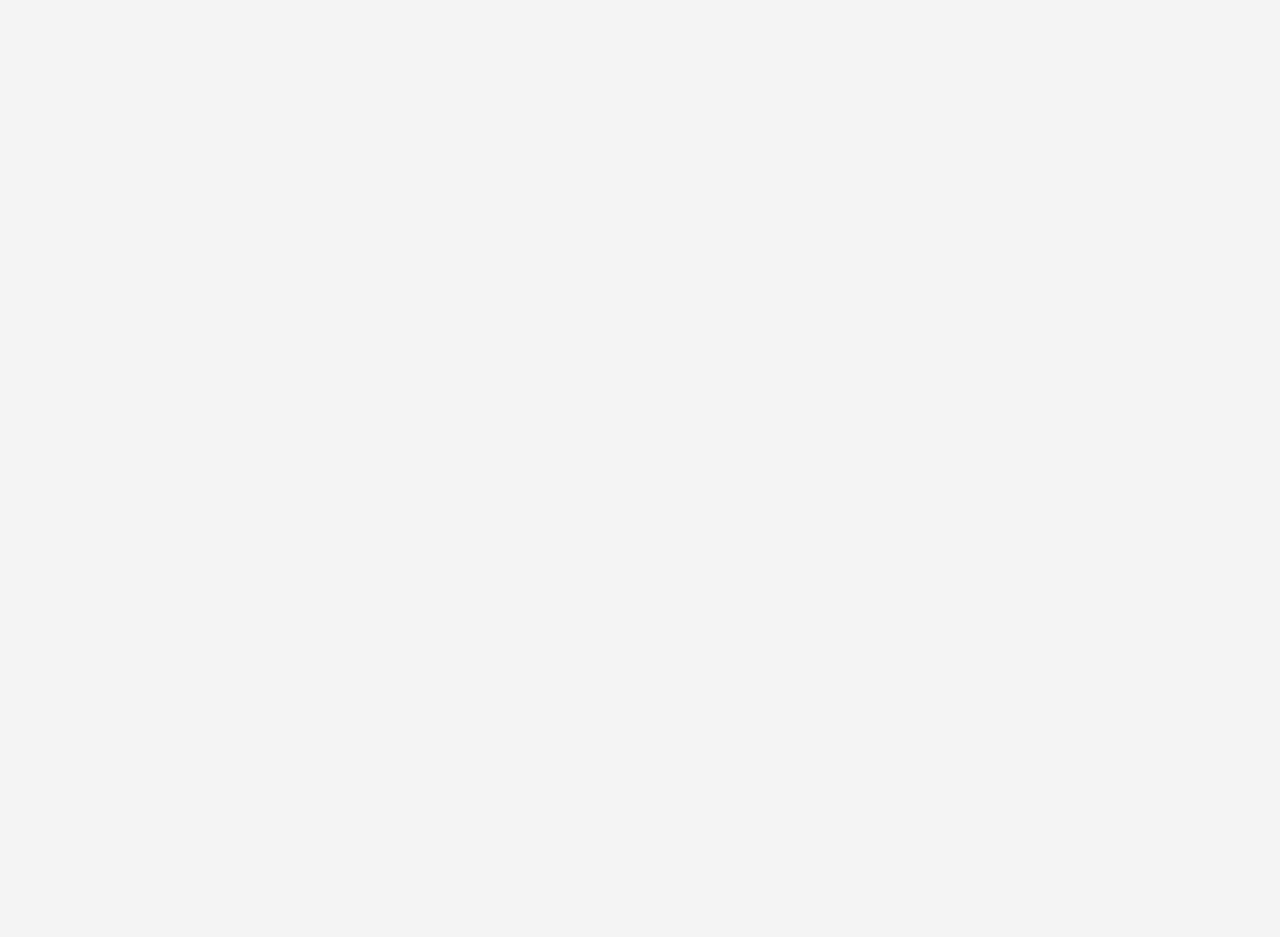
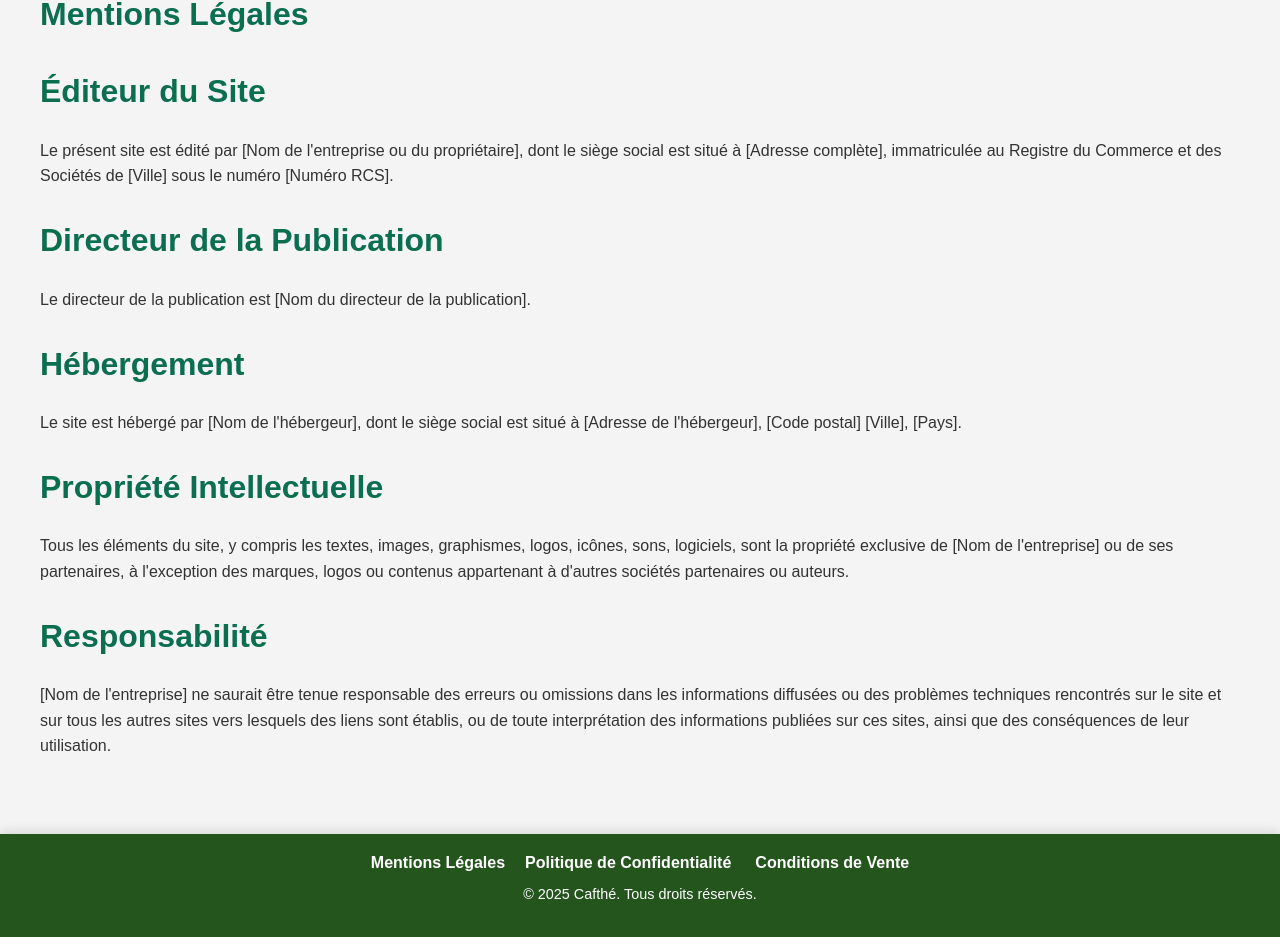
Before and after one commit to louisdev92/cafthereact, a React (Create React App) app: page /mentions-legales in a window 1280 px wide. Before the commit this address had no page. Shown: the part 312-1249 px from the top of the page. Before the commit the page ends 800 px from the top, so only its background shows below. Built offline with nearby package versions, Linux system fonts and the light colour scheme.

Commit message:
Commit general

```diff
--- a/public/index.html
+++ b/public/index.html
@@ -2,7 +2,7 @@
 <html lang="en">
   <head>
     <meta charset="utf-8" />
-    <link rel="icon" href="%PUBLIC_URL%/favicon.ico" />
+    <link rel="icon" href="%PUBLIC_URL%/img/favicon.ico" />
     <meta name="viewport" content="width=device-width, initial-scale=1" />
     <meta name="theme-color" content="#000000" />
     <meta
--- a/src/App.js
+++ b/src/App.js
@@ -9,6 +9,7 @@ import Login from "./pages/Login";
 import Connaitre from "./pages/Connaitre";
 import Contact from "./pages/Contact";
 import ScrollToTopButton from './components/ScrollToTopButton';
+import LegalNotice from "./pages/LegalNotice";
 
 function App() {
   return (
@@ -22,6 +23,7 @@ function App() {
                       <Route path="/produits" element={<Produit />} />
                       <Route path="/connaitre" element={<Connaitre />} />
                       <Route path="contact" element={<Contact />} />
+                      <Route path="/mentions-legales" element={<LegalNotice/>} />
                   </Route>
               </Routes>
           </Router>
--- a/src/components/Footer.js
+++ b/src/components/Footer.js
@@ -1,10 +1,11 @@
 import React from 'react';
+import {Link} from "react-router-dom";
 
 function Footer(props) {
     return (
         <div>
             <footer className="footer">
-                <a href="/" className="nav-link">Mentions Légales</a>
+                <Link to="/mentions-legales" className="nav-link">Mentions Légales</Link>
                 <a href="/" className="nav-link">Politique de Confidentialité</a> {/* Correction de l'orthographe */}
                 <a href="/" className="nav-link">Conditions de Vente</a> {/* Correction de l'orthographe */}
                 <p>&copy; 2025 Cafthé. Tous droits réservés.</p>
--- a/src/components/PromoPopup.js
+++ b/src/components/PromoPopup.js
@@ -7,15 +7,6 @@ const PromoPopup = () => {
     const closePopup = () => {
         setIsVisible(false);
     };
-
-    useEffect(() => {
-        // Vous pouvez ajouter une logique pour afficher le pop-up après un certain temps ou sous certaines conditions
-        const timer = setTimeout(() => {
-            setIsVisible(true);
-        }, 2000); // Affiche le pop-up après 2 secondes
-
-        return () => clearTimeout(timer);
-    }, []);
 
     if (!isVisible) return null;
 
--- a/src/pages/Connaitre.js
+++ b/src/pages/Connaitre.js
@@ -27,7 +27,7 @@ function AboutUs(props) {
                     offrir le meilleur à nos clients et contribuer à une entreprise durable.
                 </p>
                 <div className="about-us-image">
-                    <img src="../../public/logo192.png" alt="Notre équipe" />
+                    <img src="https://images.pexels.com/photos/17362900/pexels-photo-17362900/free-photo-of-femme-modele-jeune-retro.jpeg?auto=compress&cs=tinysrgb&w=1260&h=750&dpr=2" alt="Logo" width={200}/>
                 </div>
             </div>
         </div>
--- /dev/null
+++ b/src/pages/LegalNotice.js
@@ -0,0 +1,37 @@
+import React from 'react';
+import '../styles/LegalNotice.css'; // Assurez-vous d'avoir un fichier CSS pour le style
+
+const LegalNotice = () => {
+    return (
+        <div className="legal-notice">
+            <h1>Mentions Légales</h1>
+
+            <h2>Éditeur du Site</h2>
+            <p>
+                Le présent site est édité par [Nom de l'entreprise ou du propriétaire], dont le siège social est situé à [Adresse complète], immatriculée au Registre du Commerce et des Sociétés de [Ville] sous le numéro [Numéro RCS].
+            </p>
+
+            <h2>Directeur de la Publication</h2>
+            <p>
+                Le directeur de la publication est [Nom du directeur de la publication].
+            </p>
+
+            <h2>Hébergement</h2>
+            <p>
+                Le site est hébergé par [Nom de l'hébergeur], dont le siège social est situé à [Adresse de l'hébergeur], [Code postal] [Ville], [Pays].
+            </p>
+
+            <h2>Propriété Intellectuelle</h2>
+            <p>
+                Tous les éléments du site, y compris les textes, images, graphismes, logos, icônes, sons, logiciels, sont la propriété exclusive de [Nom de l'entreprise] ou de ses partenaires, à l'exception des marques, logos ou contenus appartenant à d'autres sociétés partenaires ou auteurs.
+            </p>
+
+            <h2>Responsabilité</h2>
+            <p>
+                [Nom de l'entreprise] ne saurait être tenue responsable des erreurs ou omissions dans les informations diffusées ou des problèmes techniques rencontrés sur le site et sur tous les autres sites vers lesquels des liens sont établis, ou de toute interprétation des informations publiées sur ces sites, ainsi que des conséquences de leur utilisation.
+            </p>
+        </div>
+    );
+};
+
+export default LegalNotice;
--- /dev/null
+++ b/src/styles/LegalNotice.css
@@ -0,0 +1,17 @@
+.legal-notice {
+    font-family: Arial, sans-serif;
+    line-height: 1.6;
+    margin: 20px;
+    background-color: #f4f4f4;
+    color: #333;
+    padding: 20px;
+    border-radius: 8px;
+}
+
+.legal-notice h1, .legal-notice h2 {
+    color: #0b6e4f;
+}
+
+.legal-notice p {
+    margin-bottom: 15px;
+}
```
Also changed, not shown: public/img/equipe.jpeg (renamed from public/equipe.jpeg), 1 other file (tests, documents, lock files or other folders).
